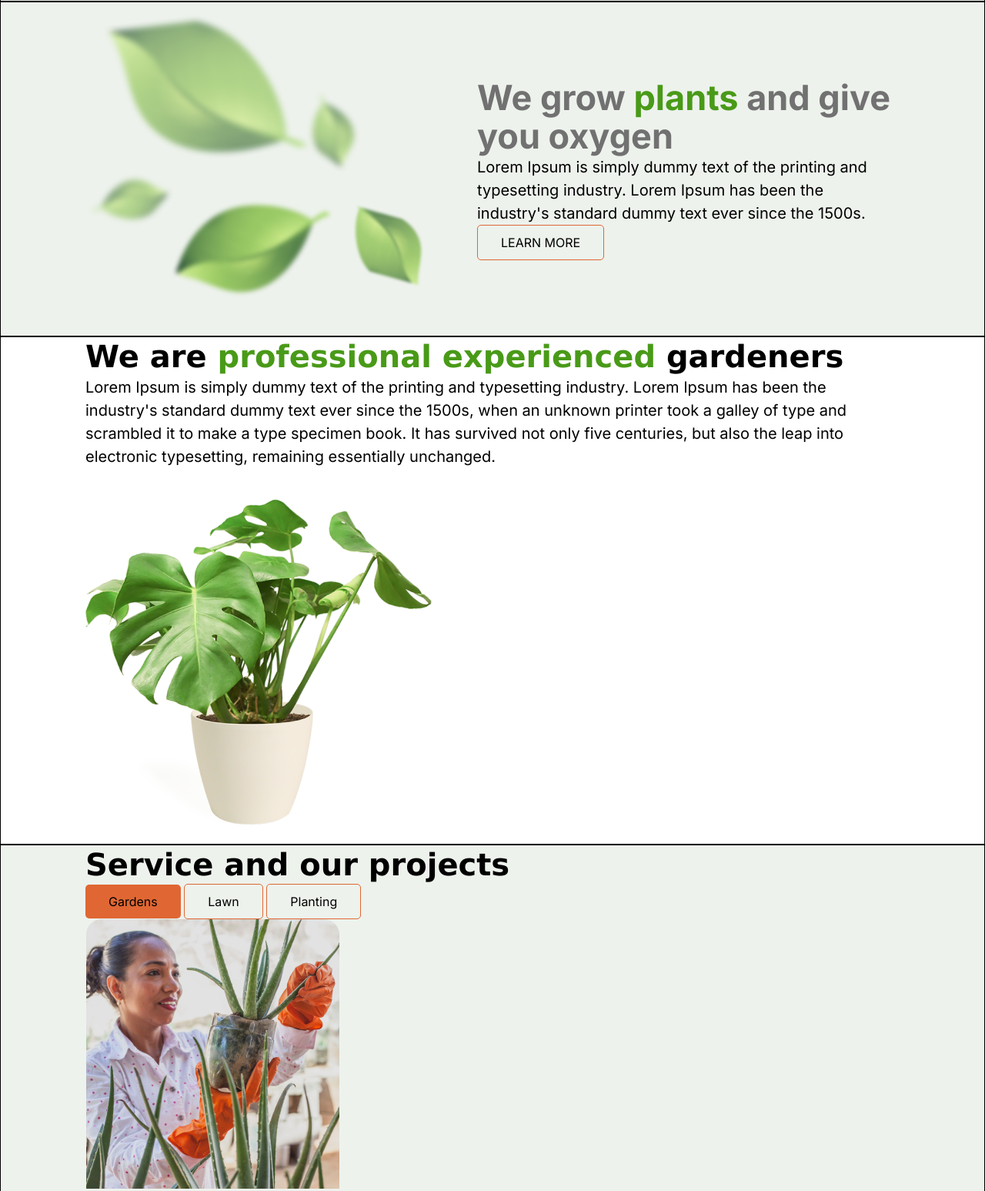
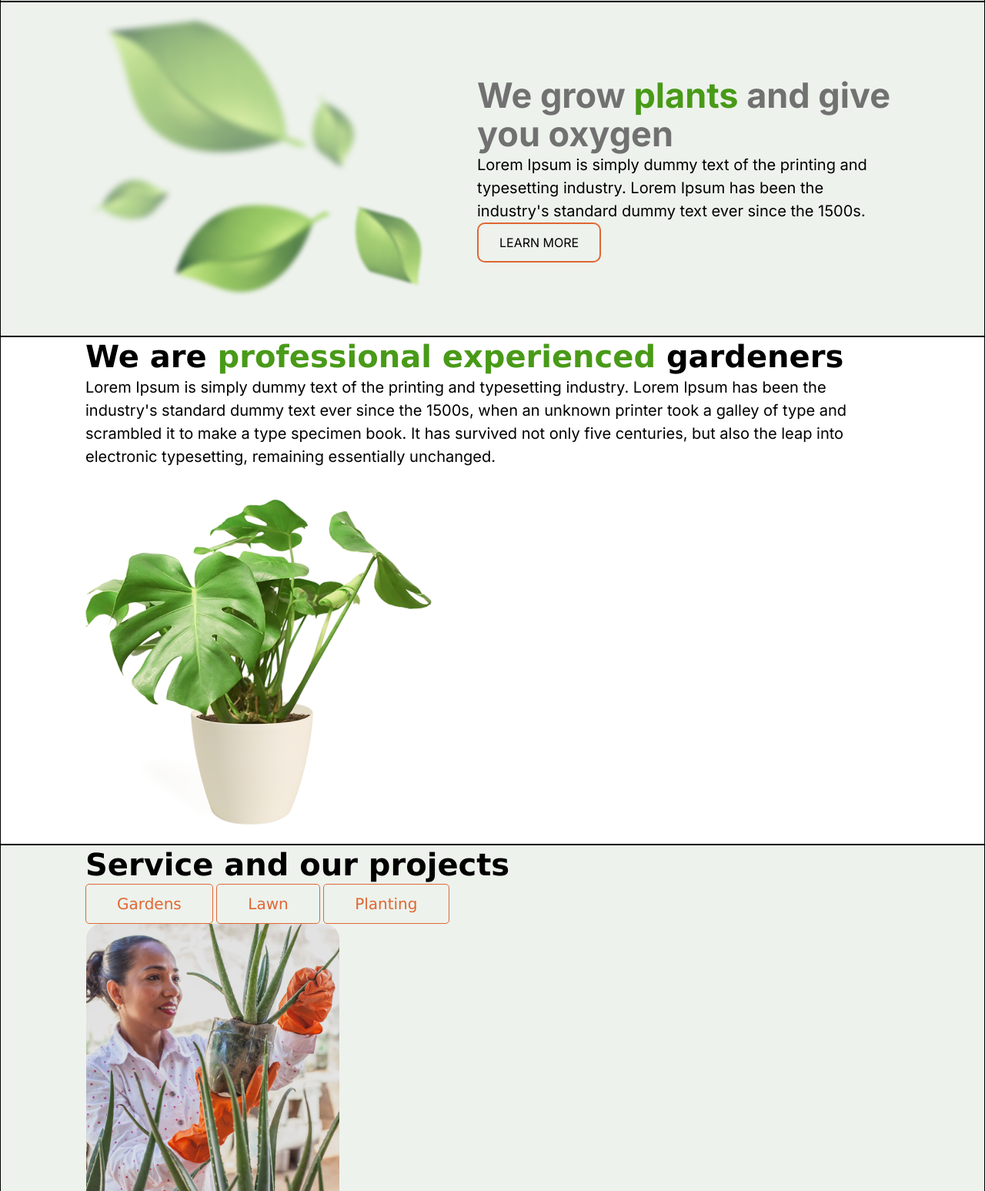
Before and after one commit to Lelik7777/plants-rs, a website: page index.html in a window 1280 px wide. Shown: the part 134-1681 px from the top of the page at 77% size. Drawn offline with Linux system fonts and the light colour scheme; a web font is replaced by a local one.

Commit message:
feat: fill in _buttons.scss

```diff
--- a/index.html
+++ b/index.html
@@ -64,7 +64,7 @@
                     industry's standard dummy text ever since the 1500s.
                 </p>
                 <div class="welcome__btn">
-                    <button class="btn btn-welcome btn_bordered">LEARN MORE</button>
+                    <button class="btn-1  btn-1_bordered">LEARN MORE</button>
                 </div>
             </div>
         </div>
@@ -90,9 +90,9 @@
             <div class="service__content">
                 <h2 class="title service__title">Service and our projects</h2>
                 <div class="service__btns">
-                    <button class="btn btn_colored">Gardens</button>
-                    <button class="btn btn_bordered">Lawn</button>
-                    <button class="btn btn_bordered">Planting</button>
+                    <button class="btn-2 btn-2_bordered">Gardens</button>
+                    <button class="btn-2 btn-2_bordered">Lawn</button>
+                    <button class="btn-2 btn-2_bordered">Planting</button>
                 </div>
             </div>
             <div class="layout-3-column">
@@ -172,7 +172,7 @@
                     are ready to help you
                 </h2>
                 <div class="prices__btn">
-                    <button class="btn btn_bordered">
+                    <button class="btn-2 btn-2_bordered">
                         Contact us
                     </button>
                 </div>
--- a/src/sass/base/_buttons.scss
+++ b/src/sass/base/_buttons.scss
@@ -1,14 +1,36 @@
-.btn {
-  padding: 12px 30px;
+.btn-1 {
+  @extend %font-family-alpha;
+  @include font($size: 1.6rem, $height: 2rem);
+  padding: 14px 27px;
+  border-radius: 1rem;
   background-color: inherit;
-  border-radius: 5px;
-  @include font($size: 1.6rem, $height: 2rem);
+  color: $color-dark;
+
+  &_bordered {
+    border: 2px solid $color-beta;
+  }
+
+  &_colored {
+    background-color: $color-beta;
+    border: 2px solid $color-beta;
+  }
+}
+
+
+.btn-2 {
+  padding: 12px 40px;
+  background-color: inherit;
+  border-radius: 0.5rem;
+  @include font($size: 2rem, $height: 2.6rem);
+  @extend %font-family-beta;
+  color: $color-beta;
 
   &_bordered {
     border: 1px solid $color-beta;
   }
-  &_colored{
+
+  &_colored {
     background-color: $color-beta;
-    border: 0;
+    border: 1px solid $color-beta;
   }
 }
--- a/src/sass/base/_normalize.scss
+++ b/src/sass/base/_normalize.scss
@@ -362,7 +362,7 @@ section, article, footer, header {
 
 a {
   text-decoration: none;
-  color: #000;
+  color: inherit;
 }
 
 ul {
--- a/src/sass/components/_navigation.scss
+++ b/src/sass/components/_navigation.scss
@@ -1,11 +1,15 @@
 .navigation {
   display: flex;
   flex-wrap: wrap;
+
 }
-
+.navigation__item{
+  color: #010201;
+}
 .navigation__link {
   padding: 0 4.6rem 0 0;
   @extend %transition;
+
 
   &:hover {
     @include active;
```
Also changed, not shown: src/sass/style.css, 1 other file.
